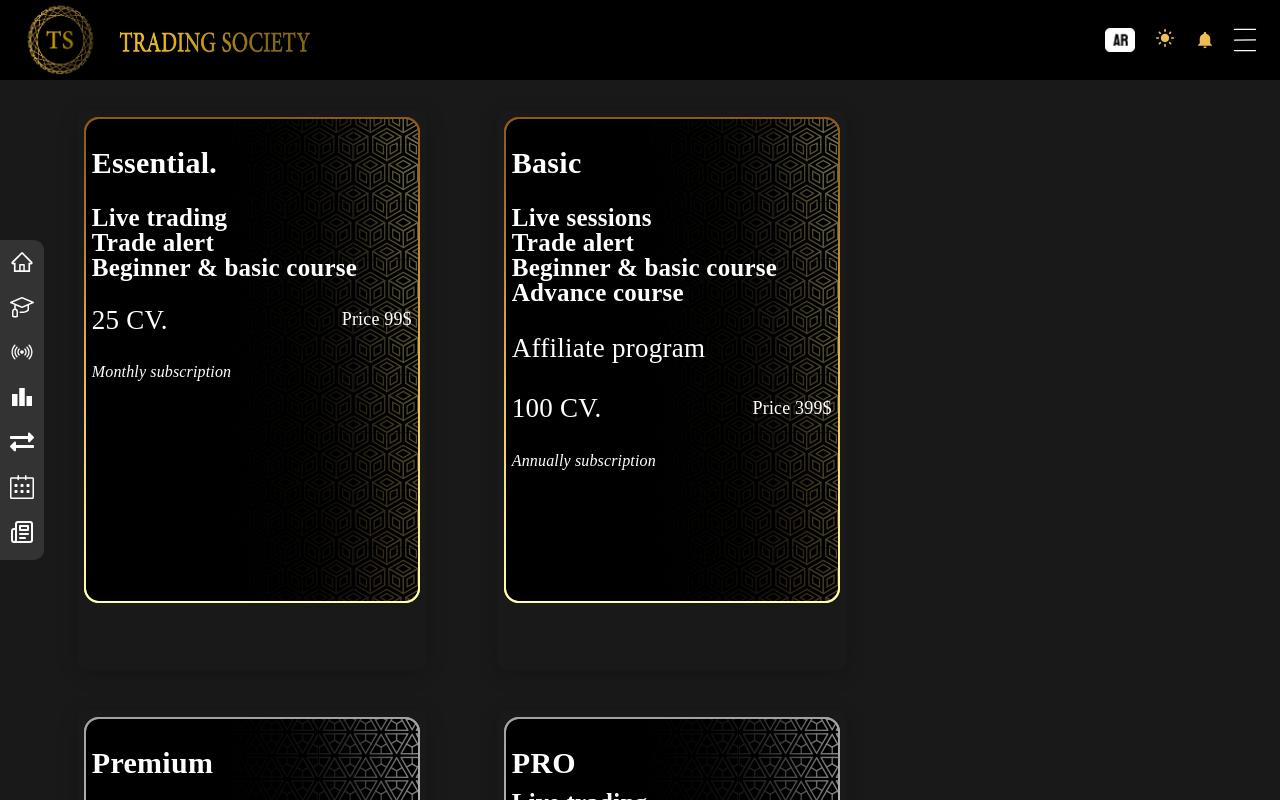
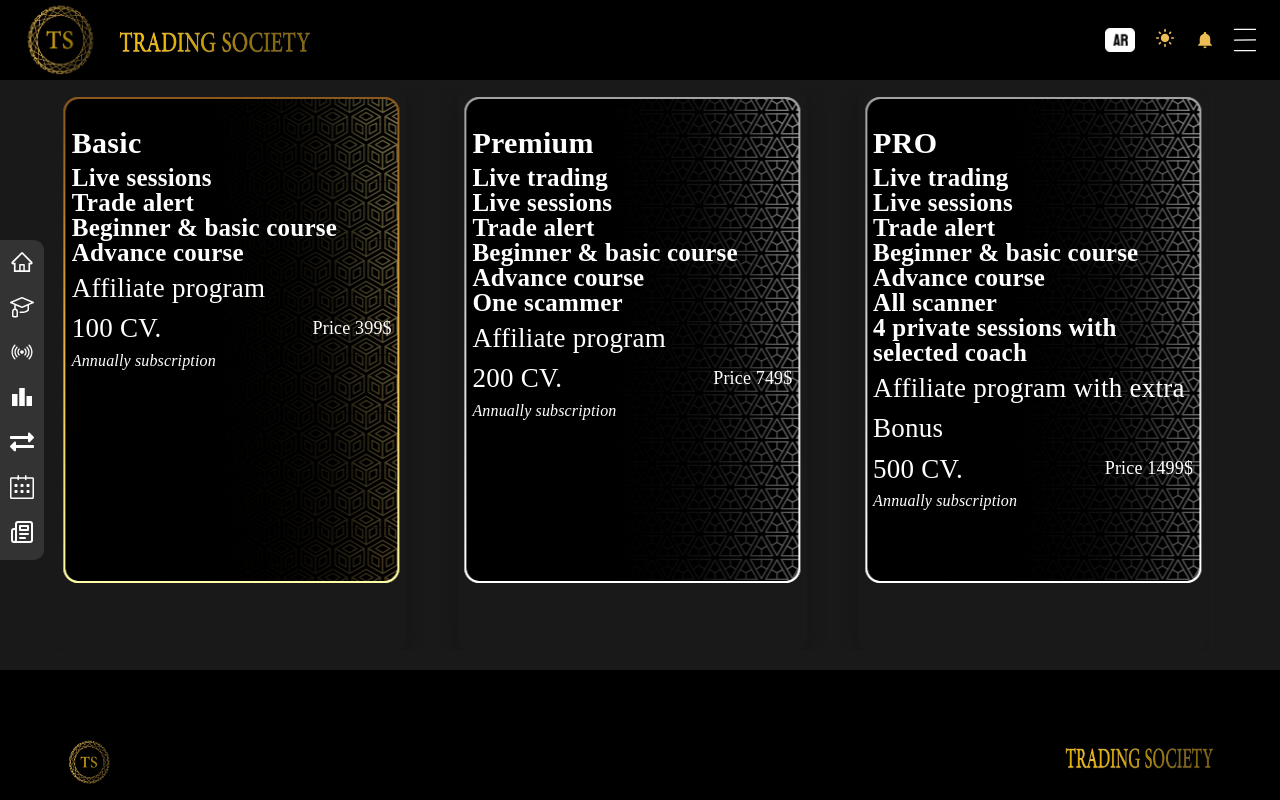
Before and after one commit to karim40188/trading_society-project, a React (Vite) app: page /subscription in a window 1280 px wide. Shown: the top 800 px of the page. Built offline with nearby package versions, Linux system fonts and the light colour scheme; a web font is replaced by a local one.

Commit message:
some edit

```diff
--- a/src/Components/HomeProfile/Subscription.jsx
+++ b/src/Components/HomeProfile/Subscription.jsx
@@ -1,326 +1,149 @@
 import { Box, Typography } from "@mui/material";
+import { Swiper, SwiperSlide } from "swiper/react";
 import card1 from "../../home_profile_assets/card1.png";
 import card2 from "../../home_profile_assets/card2.png";
 import card3 from "../../home_profile_assets/card3.png";
+import { Autoplay } from "swiper/modules";
+
 function Subscription() {
   return (
-    <Box sx={{}}>
-      <Box
-        sx={{
-          display: "flex",
-          flexWrap: "wrap",
-     gap:'100px',
-          padding: "20px",
+    <Swiper
+      spaceBetween={50}
+      slidesPerView={3}
+      pagination={{ clickable: true }}
+      autoplay={{
+        delay: 2000,
       }}
+      breakpoints={{
+        300: {
+          slidesPerView: 1,
+        },
+        1024: {
+          slidesPerView: 3,
+        },
+      }}
+      modules={[Autoplay]}
+
     >
       {/* Essential */}
-        <Box sx={{ width: "320px", height: "500px" }}>
-          <Box
-            sx={{
-              width: "100%",
-              height: "100%",
-              backgroundImage: `url(${card1})`,
-              backgroundRepeat: "no-repeat",
-              display: "flex",
-              flexDirection: "column",
-              gap: "20px",
-              borderRadius: "10px",
-              boxShadow: "0 4px 20px rgba(0,0,0,0.2)",
-              px: "15px",
-              py: "30px",
-              color: "#fff", // لون النص
-            }}
-          >
-            <Typography
-              sx={{
-                fontSize: "30px",
-                fontWeight: "bold",
-                textShadow: "1px 1px 2px rgba(0, 0, 0, 0.7)",
-              }}
-            >
+      <SwiperSlide>
+        <Box sx={{ width: "320px", height: "500px", backgroundImage: `url(${card1})`, backgroundRepeat: "no-repeat", borderRadius: "10px", boxShadow: "0 4px 20px rgba(0,0,0,0.2)", px: "15px", py: "30px", color: "#fff" }}>
+          <Typography sx={{ fontSize: "30px", fontWeight: "bold", textShadow: "1px 1px 2px rgba(0, 0, 0, 0.7)" }}>
             Essential.
           </Typography>
-            <Typography
-              sx={{ fontSize: "25px", fontWeight: "bold", lineHeight: "1" }}
-            >
-              Live trading
-              <br />
-              Trade alert
-              <br />
+          <Typography sx={{ fontSize: "25px", fontWeight: "bold", lineHeight: "1" }}>
+            Live trading<br />
+            Trade alert<br />
             Beginner & basic course
           </Typography>
-            <Box
-              sx={{
-                display: "flex",
-                justifyContent: "space-between",
-                alignItems: "center",
-              }}
-            >
+          <Box sx={{ display: "flex", justifyContent: "space-between", alignItems: "center" }}>
             <Typography>25 CV.</Typography>
             <Typography sx={{ fontSize: "18px" }}> Price 99$</Typography>
           </Box>
-
-            <Typography sx={{ fontSize: "16px", fontStyle: "italic" }}>
-              Monthly subscription
-            </Typography>
+          <Typography sx={{ fontSize: "16px", fontStyle: "italic" }}>Monthly subscription</Typography>
         </Box>
-        </Box>
+      </SwiperSlide>
 
       {/* Basic */}
-        <Box sx={{ width: "320px", height: "500px" }}>
-          <Box
-            sx={{
-              width: "100%",
-              height: "100%",
-              backgroundImage: `url(${card1})`,
-              backgroundRepeat: "no-repeat",
-              display: "flex",
-              flexDirection: "column",
-              gap: "20px",
-              borderRadius: "10px",
-              boxShadow: "0 4px 20px rgba(0,0,0,0.2)",
-              px: "15px",
-              py: "30px",
-              color: "#fff", // لون النص
-            }}
-          >
-            <Typography
-              sx={{
-                fontSize: "30px",
-                fontWeight: "bold",
-                textShadow: "1px 1px 2px rgba(0, 0, 0, 0.7)",
-              }}
-            >
+      <SwiperSlide>
+        <Box sx={{ width: "320px", height: "500px", backgroundImage: `url(${card1})`, backgroundRepeat: "no-repeat", borderRadius: "10px", boxShadow: "0 4px 20px rgba(0,0,0,0.2)", px: "15px", py: "30px", color: "#fff" }}>
+          <Typography sx={{ fontSize: "30px", fontWeight: "bold", textShadow: "1px 1px 2px rgba(0, 0, 0, 0.7)" }}>
             Basic
           </Typography>
-
-            <Typography
-              sx={{ fontSize: "25px", fontWeight: "bold", lineHeight: "1" }}
-            >
-              Live sessions
-              <br />
-              Trade alert
-              <br />
-              Beginner & basic course
-              <br />
+          <Typography sx={{ fontSize: "25px", fontWeight: "bold", lineHeight: "1" }}>
+            Live sessions<br />
+            Trade alert<br />
+            Beginner & basic course<br />
             Advance course
           </Typography>
           <Typography sx={{ mt: "3px" }}>Affiliate program</Typography>
-            <Box
-              sx={{
-                display: "flex",
-                justifyContent: "space-between",
-                alignItems: "center",
-              }}
-            >
+          <Box sx={{ display: "flex", justifyContent: "space-between", alignItems: "center" }}>
             <Typography>100 CV.</Typography>
             <Typography sx={{ fontSize: "18px" }}>Price 399$</Typography>
           </Box>
-
-            <Typography sx={{ fontSize: "16px", fontStyle: "italic" }}>
-              Annually subscription
-            </Typography>
+          <Typography sx={{ fontSize: "16px", fontStyle: "italic" }}>Annually subscription</Typography>
         </Box>
-        </Box>
+      </SwiperSlide>
 
       {/* Premium */}
-        <Box sx={{ width: "320px", height: "500px" }}>
-          <Box
-            sx={{
-              width: "100%",
-              height: "100%",
-              backgroundImage: `url(${card2})`,
-              backgroundRepeat: "no-repeat",
-              display: "flex",
-              flexDirection: "column",
-              gap: "20px",
-              borderRadius: "10px",
-              boxShadow: "0 4px 20px rgba(0,0,0,0.2)",
-              px: "15px",
-              py: "30px",
-              color: "#fff", // لون النص
-            }}
-          >
-            <Typography
-              sx={{
-                fontSize: "30px",
-                fontWeight: "bold",
-                textShadow: "1px 1px 2px rgba(0, 0, 0, 0.7)",
-              }}
-            >
+      <SwiperSlide>
+        <Box sx={{ width: "320px", height: "500px", backgroundImage: `url(${card2})`, backgroundRepeat: "no-repeat", borderRadius: "10px", boxShadow: "0 4px 20px rgba(0,0,0,0.2)", px: "15px", py: "30px", color: "#fff" }}>
+          <Typography sx={{ fontSize: "30px", fontWeight: "bold", textShadow: "1px 1px 2px rgba(0, 0, 0, 0.7)" }}>
             Premium
           </Typography>
-            <Typography
-              sx={{ fontSize: "25px", fontWeight: "bold", lineHeight: "1" }}
-            >
-              Live trading
-              <br />
-              Live sessions
-              <br />
-              Trade alert
-              <br />
-              Beginner & basic course
-              <br />
-              Advance course
-              <br />
+          <Typography sx={{ fontSize: "25px", fontWeight: "bold", lineHeight: "1" }}>
+            Live trading<br />
+            Live sessions<br />
+            Trade alert<br />
+            Beginner & basic course<br />
+            Advance course<br />
             One scammer
           </Typography>
           <Typography sx={{ mt: "3px" }}>Affiliate program</Typography>
-            <Box
-              sx={{
-                display: "flex",
-                justifyContent: "space-between",
-                alignItems: "center",
-              }}
-            >
+          <Box sx={{ display: "flex", justifyContent: "space-between", alignItems: "center" }}>
             <Typography>200 CV.</Typography>
             <Typography sx={{ fontSize: "18px" }}>Price 749$</Typography>
           </Box>
-
-            <Typography sx={{ fontSize: "16px", fontStyle: "italic" }}>
-              Annually subscription
-            </Typography>
+          <Typography sx={{ fontSize: "16px", fontStyle: "italic" }}>Annually subscription</Typography>
         </Box>
-        </Box>
+      </SwiperSlide>
 
       {/* Pro */}
-        <Box sx={{ width: "320px", height: "500px" }}>
-          <Box
-            sx={{
-              width: "100%",
-              height: "100%",
-              backgroundImage: `url(${card2})`,
-              backgroundRepeat: "no-repeat",
-              display: "flex",
-              flexDirection: "column",
-              gap: "5px",
-              borderRadius: "10px",
-              boxShadow: "0 4px 20px rgba(0,0,0,0.2)",
-              px: "15px",
-              py: "30px",
-              color: "#fff", // لون النص
-            }}
-          >
-            <Typography
-              sx={{
-                fontSize: "30px",
-                fontWeight: "bold",
-                textShadow: "1px 1px 2px rgba(0, 0, 0, 0.7)",
-              }}
-            >
+      <SwiperSlide>
+        <Box sx={{ width: "320px", height: "500px", backgroundImage: `url(${card2})`, backgroundRepeat: "no-repeat", borderRadius: "10px", boxShadow: "0 4px 20px rgba(0,0,0,0.2)", px: "15px", py: "30px", color: "#fff" }}>
+          <Typography sx={{ fontSize: "30px", fontWeight: "bold", textShadow: "1px 1px 2px rgba(0, 0, 0, 0.7)" }}>
             PRO
           </Typography>
-
-            <Typography
-              sx={{ fontSize: "25px", fontWeight: "bold", lineHeight: "1" }}
-            >
-              Live trading
-              <br />
-              Live sessions
-              <br />
-              Trade alert
-              <br />
-              Beginner & basic course
-              <br />
-              Advance course
-              <br />
-              All scanner
-              <br />4 private sessions with selected coach
+          <Typography sx={{ fontSize: "25px", fontWeight: "bold", lineHeight: "1" }}>
+            Live trading<br />
+            Live sessions<br />
+            Trade alert<br />
+            Beginner & basic course<br />
+            Advance course<br />
+            All scanner<br />
+            4 private sessions with selected coach
           </Typography>
           <Typography sx={{ mt: "3px" }}>
-              Affiliate program with extra
-              <br />
+            Affiliate program with extra<br />
             Bonus
           </Typography>
-            <Box
-              sx={{
-                display: "flex",
-                justifyContent: "space-between",
-                alignItems: "center",
-              }}
-            >
+          <Box sx={{ display: "flex", justifyContent: "space-between", alignItems: "center" }}>
             <Typography>500 CV.</Typography>
             <Typography sx={{ fontSize: "18px" }}> Price 1499$</Typography>
           </Box>
-
-            <Typography sx={{ fontSize: "16px", fontStyle: "italic" }}>
-              Annually subscription
-            </Typography>
+          <Typography sx={{ fontSize: "16px", fontStyle: "italic" }}>Annually subscription</Typography>
         </Box>
-        </Box>
+      </SwiperSlide>
 
       {/* Ultimate */}
-        <Box sx={{ width: "320px", height: "500px" }}>
-          <Box
-            sx={{
-              width: "100%",
-              height: "100%",
-              backgroundImage: `url(${card3})`,
-              backgroundRepeat: "no-repeat",
-              display: "flex",
-              flexDirection: "column",
-              gap: "5px",
-              borderRadius: "10px",
-              boxShadow: "0 4px 20px rgba(0,0,0,0.2)",
-              px: "15px",
-              py: "30px",
-              color: "#fff", // لون النص
-            }}
-          >
-            <Typography
-              sx={{
-                fontSize: "30px",
-                fontWeight: "bold",
-                textShadow: "1px 1px 2px rgba(0, 0, 0, 0.7)",
-              }}
-            >
+      <SwiperSlide>
+        <Box sx={{ width: "320px", height: "500px", backgroundImage: `url(${card3})`, backgroundRepeat: "no-repeat", borderRadius: "10px", boxShadow: "0 4px 20px rgba(0,0,0,0.2)", px: "15px", py: "30px", color: "#fff" }}>
+          <Typography sx={{ fontSize: "30px", fontWeight: "bold", textShadow: "1px 1px 2px rgba(0, 0, 0, 0.7)" }}>
             Ultimate
           </Typography>
-
-            <Typography
-              sx={{ fontSize: "25px", fontWeight: "bold", lineHeight: "1" }}
-            >
-              Live trading
-              <br />
-              Live sessions
-              <br />
-              Trade alert
-              <br />
-              Beginner & basic course
-              <br />
-              Advance course
-              <br />
-              All scanner
-              <br />
-              8 private sessions with selected coach
-              <br />
-              expert course
-              <br />
+          <Typography sx={{ fontSize: "25px", fontWeight: "bold", lineHeight: "1" }}>
+            Live trading<br />
+            Live sessions<br />
+            Trade alert<br />
+            Beginner & basic course<br />
+            Advance course<br />
+            All scanner<br />
+            8 private sessions with selected coach<br />
+            expert course<br />
             Expert plus course
           </Typography>
           <Typography sx={{ mt: "3px" }}>
-              Affiliate program with extra
-              <br />
+            Affiliate program with extra<br />
             Bonus
           </Typography>
-            <Box
-              sx={{
-                display: "flex",
-                justifyContent: "space-between",
-                alignItems: "center",
-              }}
-            >
+          <Box sx={{ display: "flex", justifyContent: "space-between", alignItems: "center" }}>
             <Typography>600 CV.</Typography>
             <Typography sx={{ fontSize: "18px" }}>Price 1999$</Typography>
           </Box>
-
-            <Typography sx={{ fontSize: "16px", fontStyle: "italic" }}>
-              Annually subscription
-            </Typography>
+          <Typography sx={{ fontSize: "16px", fontStyle: "italic" }}>Annually subscription</Typography>
         </Box>
-        </Box>
-      </Box>
-    </Box>
+      </SwiperSlide>
+    </Swiper>
   );
 }
 
--- a/src/Layout/Layout.jsx
+++ b/src/Layout/Layout.jsx
@@ -83,7 +83,7 @@
               <OurScanners />
             </Box>
 
-            <Box sx={{ width: "91%",  mx: "auto" }}>
+            <Box sx={{ width: "91%", mt:"50px", mx: "auto" }}>
               <Subscription />
             </Box>
           <Box sx={{ mt: "50px" }}>
```
Lines whose indentation alone changed are shown as unchanged.
